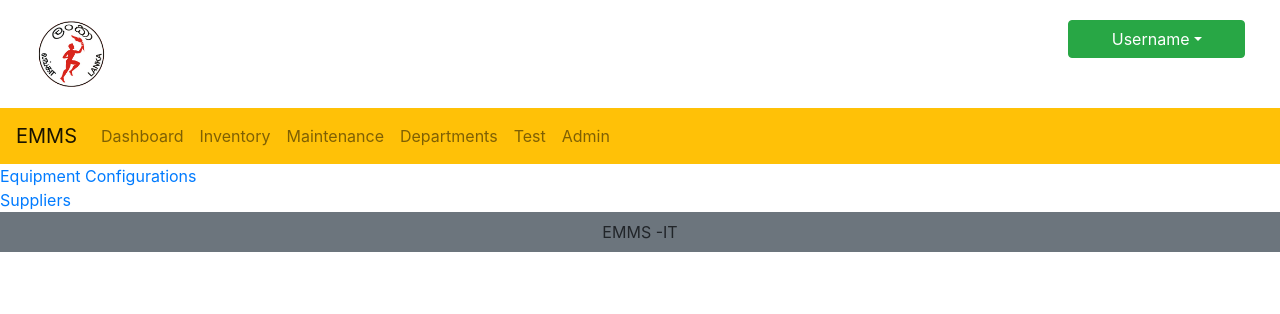
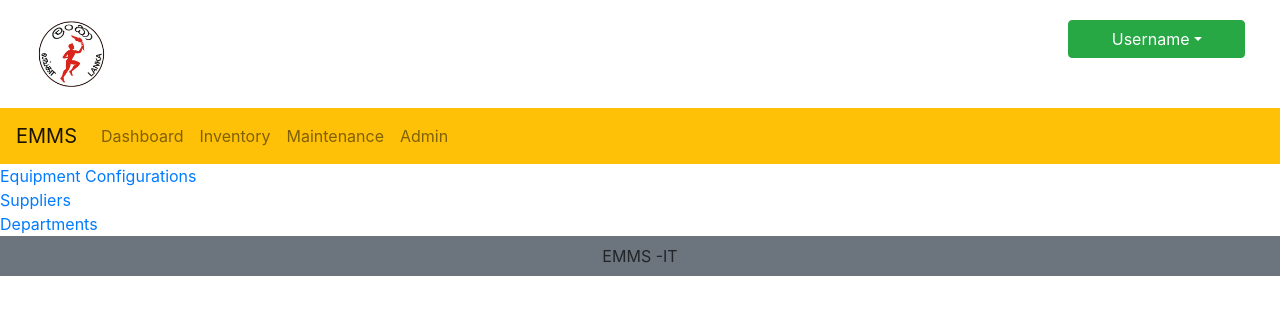
Before and after one commit to RavinduLa/reactjs-emms, a React (Create React App) app in the folder reactjs/: page /admin in a window 1280 px wide. Shown: the top 314 px of the page. Built offline with nearby package versions, Linux system fonts and the light colour scheme.

Commit message:
Edited navbar items. Moved department link to admin page.

```diff
--- a/reactjs/src/components/Admin.js
+++ b/reactjs/src/components/Admin.js
@@ -17,6 +17,7 @@ class Admin extends React.Component{
             <div>
                 <Link to={'/equipmentConfiguration'}>Equipment Configurations</Link> <br/>
                 <Link to={'/suppliers'}>Suppliers</Link>  <br/>
+                <Link to={"/departments"} >Departments</Link>
 
 
                 {/*<Link to={'/addEquipmentCategory'}>Add Categories</Link> <br/>
--- a/reactjs/src/components/NavigationBar.js
+++ b/reactjs/src/components/NavigationBar.js
@@ -17,8 +17,8 @@ class NavigationBar extends React.Component{
                     <Link to={"/dashboard-admin"} className='nav-link'>Dashboard</Link>
                     <Link to={"/inventory"} className='nav-link'>Inventory</Link>
                     <Link to={"/maintenance"} className='nav-link'>Maintenance</Link>
-                    <Link to={"/departments"} className='nav-link'>Departments</Link>
-                    <Link to={"/testForm"} className='nav-link'>Test</Link>
+                    {/*<Link to={"/departments"} className='nav-link'>Departments</Link>
+                    <Link to={"/testForm"} className='nav-link'>Test</Link>*/}
                     <Link to={"/admin"} className='nav-link'>Admin</Link>
                 </Nav>
 
```
